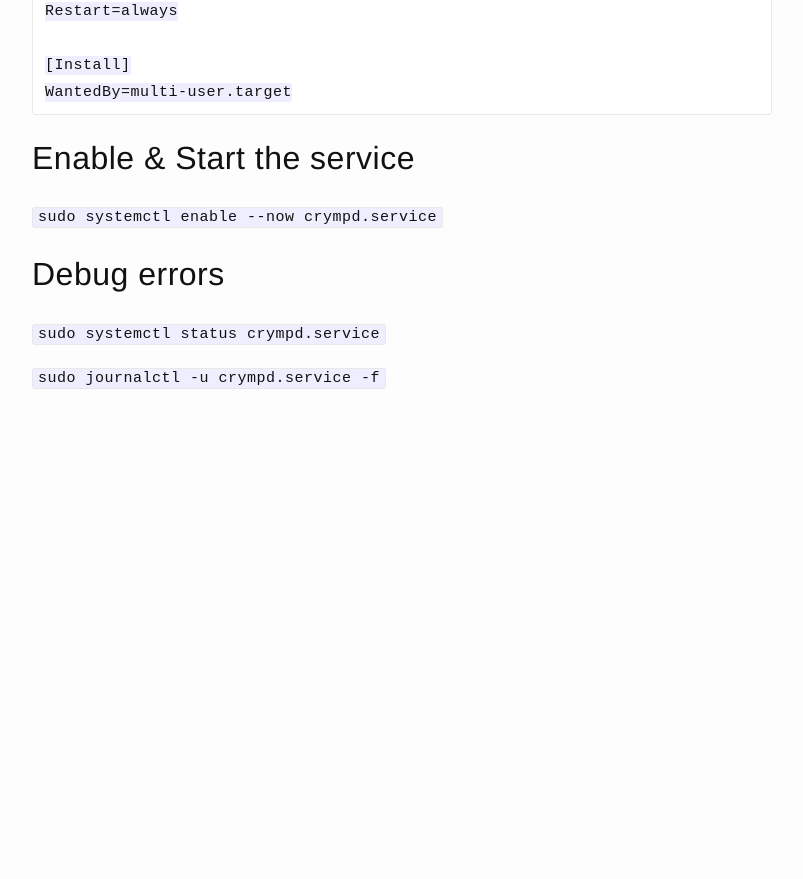
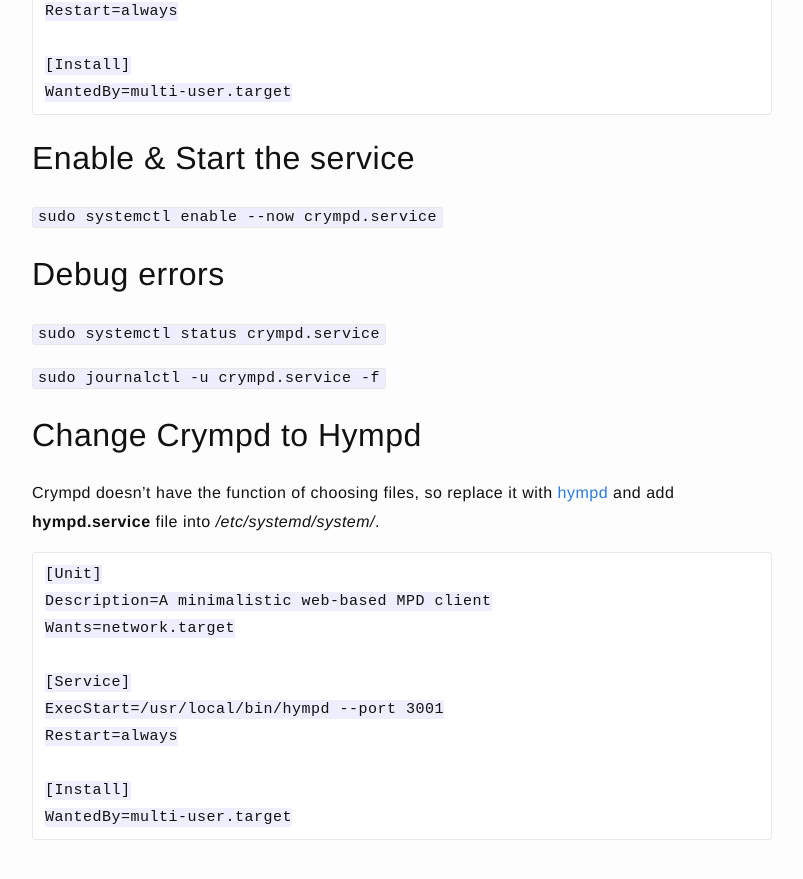
Before and after one commit to jazzi/jazzi.github.io, a Jekyll site: the page built from _posts/2025-11-07-create-systemctl-service-for-crympd.md, in a window 1280 px wide and 900 px high, scrolled down 799 px. Shown: the top 879 px of the window, without its empty margins (238-1041 px from the left). Built offline with Jekyll 4.4.1, drawn with Linux system fonts in a browser that asks for light colours; before the commit the page ends 1251 px from its top, so only the background shows below that.

Commit message:
add more

````diff
--- a/_posts/2025-11-07-create-systemctl-service-for-crympd.md
+++ b/_posts/2025-11-07-create-systemctl-service-for-crympd.md
@@ -40,3 +40,21 @@ WantedBy=multi-user.target
 `sudo systemctl status crympd.service`
 
 `sudo journalctl -u crympd.service -f`
+
+
+## Change Crympd to Hympd
+
+Crympd doesn't have the function of choosing files, so replace it with [hympd](https://github.com/cortsf/hympd) and add **hympd.service** file into */etc/systemd/system/*.
+
+```
+[Unit]
+Description=A minimalistic web-based MPD client
+Wants=network.target
+
+[Service]
+ExecStart=/usr/local/bin/hympd --port 3001
+Restart=always
+
+[Install]
+WantedBy=multi-user.target
+```
````
